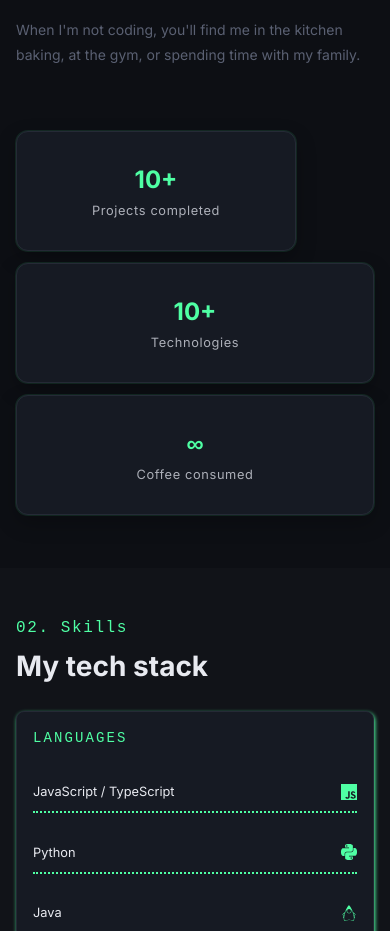
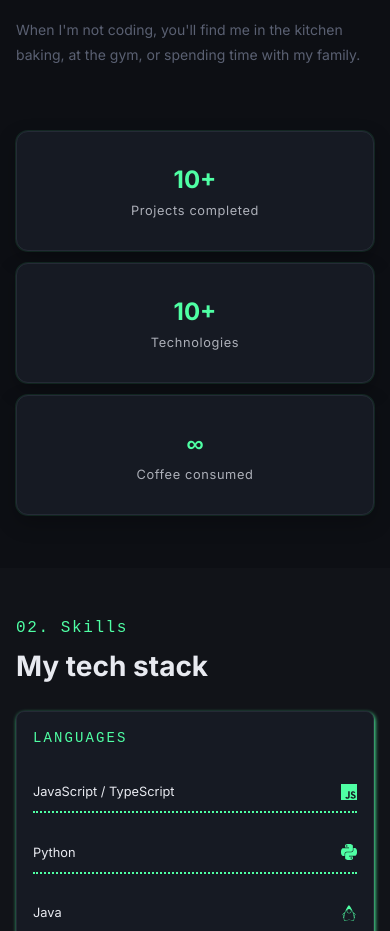
Before and after one commit to EstelleNgounou/engou005_portfolio, a Next.js app: page / in a window 390 px wide. Shown: the part 1120-2051 px from the top of the page. Built offline with nearby package versions, Linux system fonts and the light colour scheme.

Commit message:
fixed mobile version

```diff
--- a/src/components/sections/About.tsx
+++ b/src/components/sections/About.tsx
@@ -60,9 +60,6 @@ export default function About({ locale }: AboutProps) {
                 textAlign: 'center',
                 cursor: 'default',
                 boxShadow: '0 0 0 1px rgba(79,255,164,0.1), 0 8px 20px rgba(0,0,0,0.25)',
-                gridColumn: !isMobile && index === 0 ? '1 / -1' : undefined,
-                justifySelf: !isMobile && index === 0 ? 'center' : 'stretch',
-                maxWidth: !isMobile && index === 0 ? '280px' : 'auto',
                 minHeight: isMobile ? '120px' : 'auto',
                 display: 'flex',
                 flexDirection: 'column',
--- a/src/styles/globals.css
+++ b/src/styles/globals.css
@@ -22,7 +22,6 @@ html, body {
 
 html {
   scroll-behavior: smooth;
-  overflow-x: hidden;
 }
 
 body {
```
